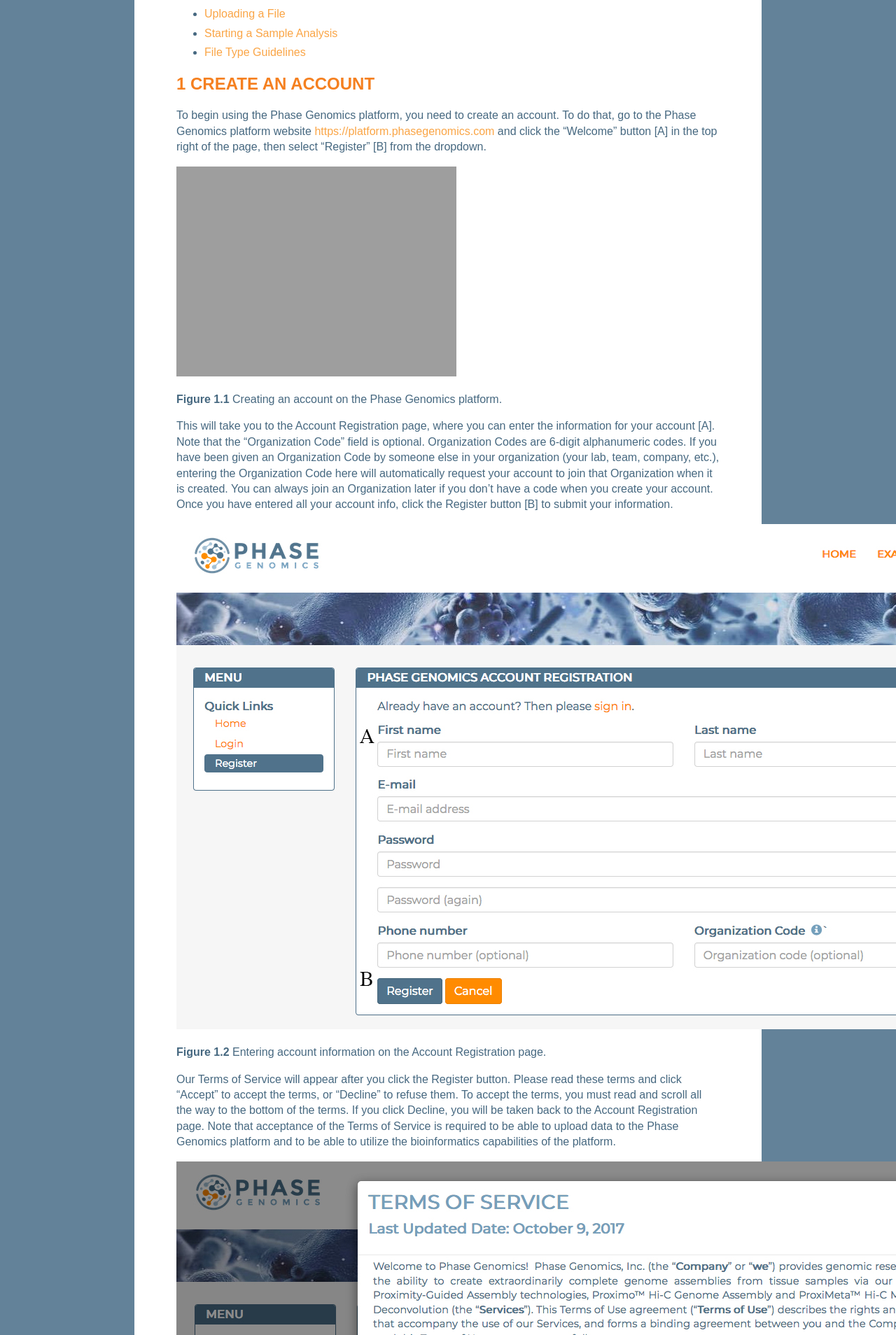
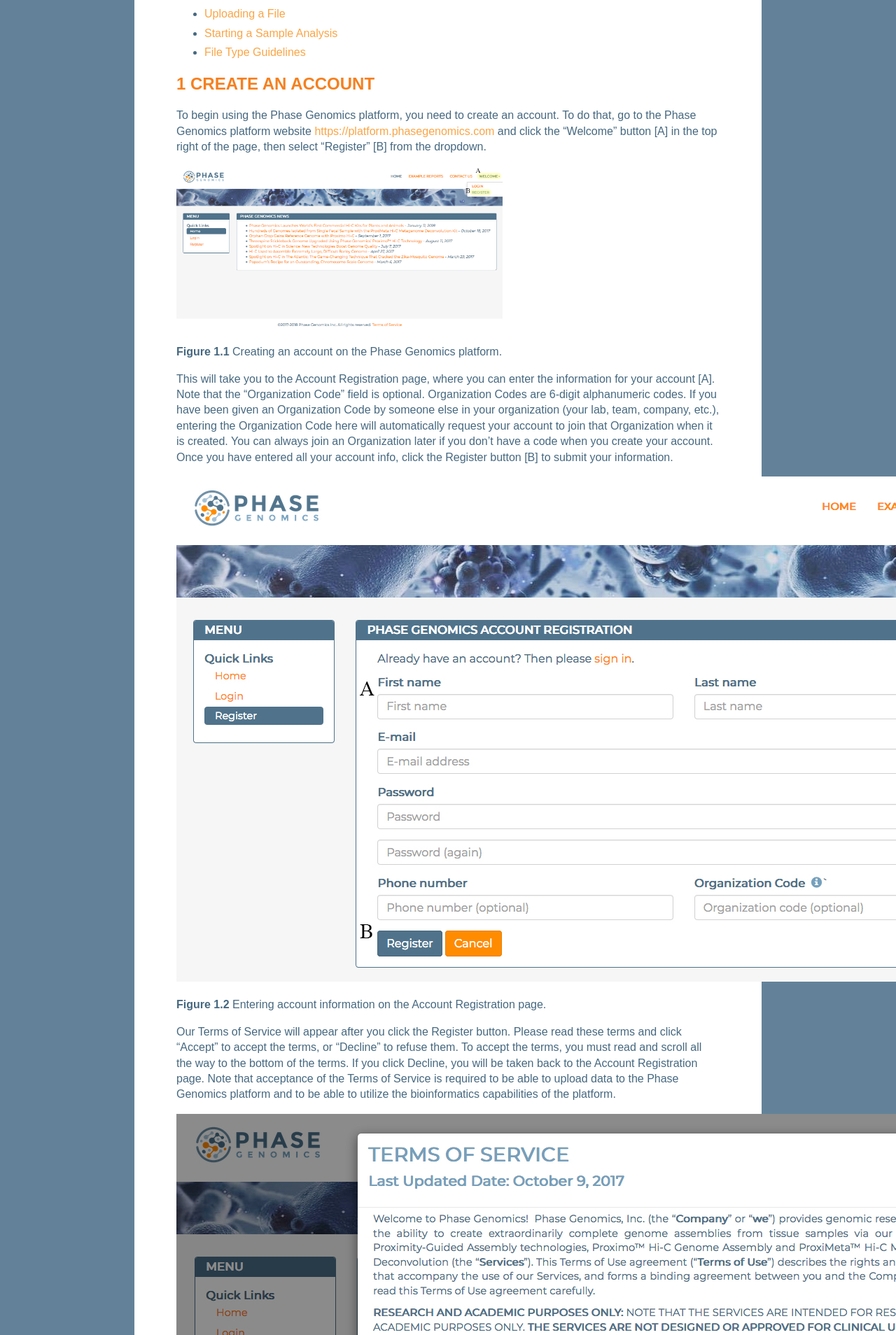
Before and after one commit to phasegenomics/phasegenomics.github.io, a Jekyll site: the page built from _posts/2020-03-02-using-phase-genomics-platform.md, in a window 1280 px wide. Shown: the part 500-2408 px from the top of the page at 70% size. Built offline with Jekyll 4.4.1, drawn with Linux system fonts in a browser that asks for light colours.

Commit message:
Adjust image sizes

```diff
--- a/_posts/2020-03-02-using-phase-genomics-platform.md
+++ b/_posts/2020-03-02-using-phase-genomics-platform.md
@@ -23,7 +23,7 @@
 ---------------------
 To begin using the Phase Genomics platform, you need to create an account. To do that, go to the Phase Genomics platform website [https://platform.phasegenomics.com](https://platform.phasegenomics.com) and click the "Welcome" button [A] in the top right of the page, then select "Register" [B] from the dropdown.
 
-![creating an account](https://phasegenomics.github.io/images/create_account.jpg =400x)
+<img alt="creating an account" src="https://phasegenomics.github.io/images/create_account.jpg" width="60%">
 
 __Figure 1.1__ Creating an account on the Phase Genomics platform.
 
```
